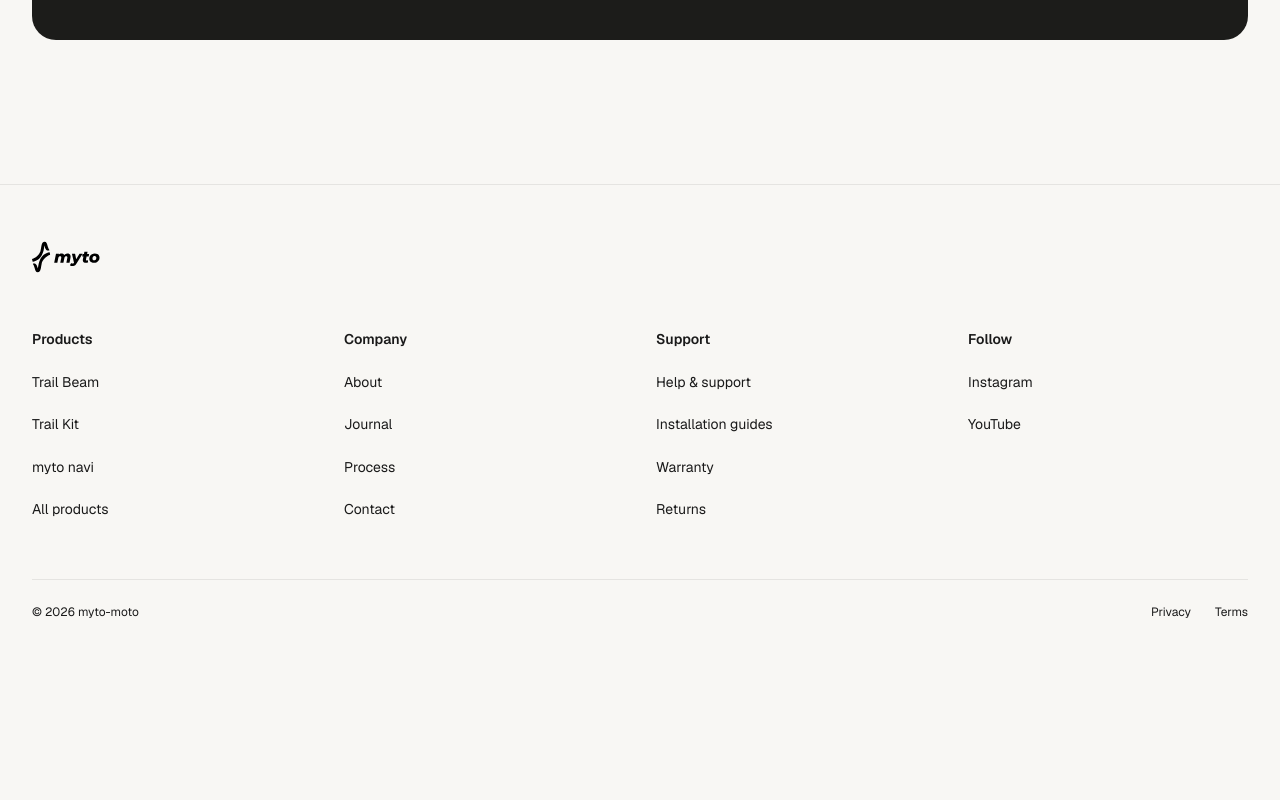
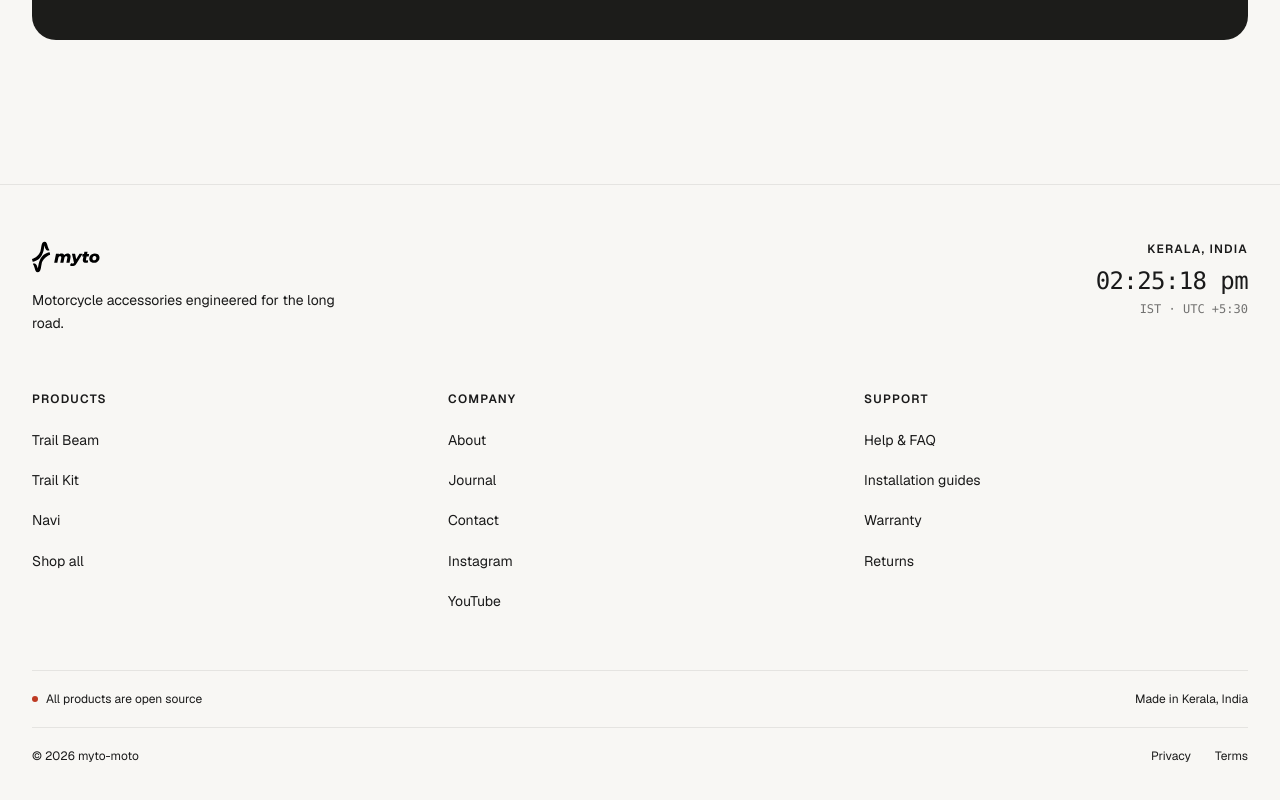
Before and after one commit to annuai/myto, a Next.js app: page /club in a window 1280 px wide. Shown: the part 2118-2918 px from the top of the page. Before the commit the page ends 2778 px from the top, so only its background shows below. Built offline with nearby package versions, Linux system fonts and the light colour scheme.

Commit message:
Border radius changed

```diff
--- a/app/about/page.tsx
+++ b/app/about/page.tsx
@@ -88,7 +88,7 @@ const materials = [
   },
   {
     name: "Silicone dampers",
-    why: "Shore 45A hardness provides the right balance between vibration absorption and positional stability. Used in both the Trail Beam harness and myto navi mount.",
+    why: "Shore 45A hardness provides the right balance between vibration absorption and positional stability. Used in both the Trail Beam harness and Navi mount.",
   },
 ];
 
--- a/app/layout.tsx
+++ b/app/layout.tsx
@@ -24,7 +24,7 @@ export const metadata: Metadata = {
     template: "%s | myto-moto",
   },
   description:
-    "Thoughtfully engineered tools for riders who travel further. Trail Beam, Trail Kit, and myto navi — designed through research, prototyping, and real-world testing.",
+    "Thoughtfully engineered tools for riders who travel further. Trail Beam, Trail Kit, and Navi — designed through research, prototyping, and real-world testing.",
   keywords: [
     "motorcycle accessories",
     "motorcycle gear",
@@ -32,7 +32,7 @@ export const metadata: Metadata = {
     "auxiliary lights",
     "motorcycle navigation",
     "trail beam",
-    "myto navi",
+    "Navi",
     "adventure riding India",
   ],
   metadataBase: new URL("https://myto-moto.com"),
--- a/app/shop/layout.tsx
+++ b/app/shop/layout.tsx
@@ -3,18 +3,18 @@ import type { Metadata } from "next";
 export const metadata: Metadata = {
   title: "Products",
   description:
-    "Three thoughtfully engineered tools for riders who travel further — Trail Beam, Trail Kit, and myto navi.",
+    "Three thoughtfully engineered tools for riders who travel further — Trail Beam, Trail Kit, and Navi.",
   openGraph: {
     title: "Products — myto-moto",
     description:
-      "Three thoughtfully engineered tools for riders who travel further — Trail Beam, Trail Kit, and myto navi.",
+      "Three thoughtfully engineered tools for riders who travel further — Trail Beam, Trail Kit, and Navi.",
     type: "website",
   },
   twitter: {
     card: "summary_large_image",
     title: "Products — myto-moto",
     description:
-      "Three thoughtfully engineered tools for riders who travel further — Trail Beam, Trail Kit, and myto navi.",
+      "Three thoughtfully engineered tools for riders who travel further — Trail Beam, Trail Kit, and Navi.",
   },
 };
 
--- a/app/support/page.tsx
+++ b/app/support/page.tsx
@@ -53,8 +53,8 @@ const productHubs = [
     links: ["Bag setup", "Canvas care", "Strapping system"],
   },
   {
-    name: "myto navi",
-    slug: "myto-navi",
+    name: "Navi",
+    slug: "navi",
     description: "First setup, offline map downloads, battery replacement, and mount adjustment.",
     links: ["First setup", "Map downloads", "Mount adjustment"],
   },
@@ -75,12 +75,12 @@ const faqs: Record<string, FAQItem[]> = {
   Installation: [
     { q: "How difficult is the Trail Beam installation?", a: "The Trail Beam installs in 60–90 minutes with basic hand tools. No electrical expertise required — the included harness uses a relay and pre-wired fuse. The installation guide covers the full process with photographs." },
     { q: "Do I need to modify my bike for the Trail Kit?", a: "No. The Trail Kit uses magnetic mounting for the tank bag — no drilling or modification required. The tool roll attaches to PALS webbing or can be packed inside most tail bags." },
-    { q: "What tools do I need for myto navi installation?", a: "Only the included Allen key. The mount clamps to your handlebar with two bolts and the navi snaps onto the mount. The full process takes about 20 minutes." },
+    { q: "What tools do I need for Navi installation?", a: "Only the included Allen key. The mount clamps to your handlebar with two bolts and the navi snaps onto the mount. The full process takes about 20 minutes." },
   ],
   Warranty: [
     { q: "What does the warranty cover?", a: "The 2-year warranty covers manufacturing defects, material failures, and workmanship issues under normal use. It doesn't cover damage from accidents, incorrect installation, or modifications." },
     { q: "How do I make a warranty claim?", a: "Email clubmyto@gmail.com with your order number, a description of the issue, and photographs. We aim to respond within 24 hours and resolve all warranty claims within 7 business days." },
-    { q: "Does the warranty cover the myto navi battery?", a: "The battery is covered against manufacturing defects for 2 years. Normal capacity degradation over time is not covered, but the battery is user-replaceable and we stock replacements." },
+    { q: "Does the warranty cover the Navi battery?", a: "The battery is covered against manufacturing defects for 2 years. Normal capacity degradation over time is not covered, but the battery is user-replaceable and we stock replacements." },
   ],
 };
 
--- a/components/Footer.tsx
+++ b/components/Footer.tsx
@@ -1,18 +1,15 @@
 import Link from "next/link";
 import Image from "next/image";
+import { FooterClock } from "./FooterClock";
 
-interface FooterProps {
-  className?: string;
-}
-
-const footerColumns = [
+const navColumns = [
   {
     heading: "Products",
     links: [
       { label: "Trail Beam", href: "/products/trail-beam" },
       { label: "Trail Kit", href: "/products/trail-kit" },
-      { label: "myto navi", href: "/products/myto-navi" },
-      { label: "All products", href: "/shop" },
+      { label: "Navi", href: "/products/navi" },
+      { label: "Shop all", href: "/shop" },
     ],
   },
   {
@@ -20,64 +17,70 @@ const footerColumns = [
     links: [
       { label: "About", href: "/about" },
       { label: "Journal", href: "/journal" },
-      { label: "Process", href: "/about" },
       { label: "Contact", href: "/support" },
+      { label: "Instagram", href: "https://instagram.com" },
+      { label: "YouTube", href: "https://youtube.com" },
     ],
   },
   {
     heading: "Support",
     links: [
-      { label: "Help & support", href: "/support" },
+      { label: "Help & FAQ", href: "/support" },
       { label: "Installation guides", href: "/support" },
       { label: "Warranty", href: "/support" },
       { label: "Returns", href: "/support" },
     ],
   },
-  {
-    heading: "Follow",
-    links: [
-      { label: "Instagram", href: "https://instagram.com" },
-      { label: "YouTube", href: "https://youtube.com" },
-    ],
-  },
 ];
 
-export function Footer({ className = "mt-24" }: FooterProps) {
+export function Footer({ className = "mt-24" }: { className?: string }) {
   return (
-    <footer
-      className={className}
-      style={{ background: "var(--color-background)" }}
-    >
-      <div
-        className="border-t"
-        style={{ borderColor: "rgba(0,0,0,0.08)" }}
-      >
-        <div className="container-wide pt-14 pb-10">
+    <footer className={className} style={{ background: "var(--color-background)" }}>
+      <div className="border-t" style={{ borderColor: "rgba(0,0,0,0.08)" }}>
+        <div className="container-wide pt-14 pb-12">
 
-          {/* Large logo mark — Google Store style */}
-          <div className="mb-14">
-            <div className="relative h-8 w-28">
+          {/* Top row: logo + tagline | Kerala clock */}
+          <div className="flex flex-col sm:flex-row sm:items-start sm:justify-between gap-10 mb-14">
+            <div>
+              <div className="relative h-8 w-28 mb-4">
                 <Image
                   src="/myto-logo.svg"
                   alt="myto-moto"
                   fill
                   className="object-contain object-left"
-                style={{ filter: "invert(1) brightness(0)" }}
+                  style={{ filter: "brightness(0)" }}
                 />
+              </div>
+              <p className="text-sm leading-relaxed max-w-xs" style={{ color: "var(--color-muted)" }}>
+                Motorcycle accessories engineered for the long road.
+              </p>
+            </div>
+
+            <div className="sm:text-right">
+              <p
+                className="text-xs font-semibold uppercase tracking-widest mb-2"
+                style={{ color: "var(--color-muted)" }}
+              >
+                Kerala, India
+              </p>
+              <FooterClock />
+              <p className="text-xs mt-1 font-mono" style={{ color: "var(--color-muted)", opacity: 0.6 }}>
+                IST · UTC +5:30
+              </p>
             </div>
           </div>
 
-          {/* Link columns */}
-          <div className="grid grid-cols-2 md:grid-cols-4 gap-x-8 gap-y-10">
-            {footerColumns.map((col) => (
+          {/* Nav columns */}
+          <div className="grid grid-cols-2 md:grid-cols-3 gap-x-8 gap-y-10 mb-14">
+            {navColumns.map((col) => (
               <div key={col.heading}>
                 <p
-                  className="text-sm font-semibold mb-5"
+                  className="text-xs font-semibold uppercase tracking-widest mb-5"
                   style={{ color: "var(--color-foreground)" }}
                 >
                   {col.heading}
                 </p>
-                <ul className="space-y-4">
+                <ul className="space-y-3.5">
                   {col.links.map((link) => (
                     <li key={link.label}>
                       <Link
@@ -94,11 +97,27 @@ export function Footer({ className = "mt-24" }: FooterProps) {
             ))}
           </div>
 
-          {/* Bottom bar */}
+          {/* Open source + location bar */}
           <div
-            className="mt-14 pt-6 flex flex-col sm:flex-row items-start sm:items-center justify-between gap-3 border-t"
+            className="flex flex-col sm:flex-row sm:items-center sm:justify-between gap-3 py-5 border-y"
             style={{ borderColor: "rgba(0,0,0,0.08)" }}
           >
+            <div className="flex items-center gap-2">
+              <span
+                className="inline-block w-1.5 h-1.5 rounded-full flex-shrink-0"
+                style={{ background: "var(--color-accent)" }}
+              />
+              <p className="text-xs" style={{ color: "var(--color-muted)" }}>
+                All products are open source
+              </p>
+            </div>
+            <p className="text-xs" style={{ color: "var(--color-muted)" }}>
+              Made in Kerala, India
+            </p>
+          </div>
+
+          {/* Bottom bar */}
+          <div className="mt-5 flex flex-col sm:flex-row sm:items-center sm:justify-between gap-3">
             <p className="text-xs" style={{ color: "var(--color-muted)" }}>
               © {new Date().getFullYear()} myto-moto
             </p>
--- /dev/null
+++ b/components/FooterClock.tsx
@@ -0,0 +1,28 @@
+"use client";
+import { useState, useEffect } from "react";
+
+export function FooterClock() {
+  const [time, setTime] = useState<string | null>(null);
+
+  useEffect(() => {
+    const tick = () =>
+      setTime(
+        new Date().toLocaleTimeString("en-IN", {
+          timeZone: "Asia/Kolkata",
+          hour: "2-digit",
+          minute: "2-digit",
+          second: "2-digit",
+          hour12: true,
+        })
+      );
+    tick();
+    const id = setInterval(tick, 1000);
+    return () => clearInterval(id);
+  }, []);
+
+  return (
+    <span className="font-mono text-2xl font-medium tracking-tight tabular-nums">
+      {time ?? "—:—:—"}
+    </span>
+  );
+}
--- a/components/Navigation.tsx
+++ b/components/Navigation.tsx
@@ -67,7 +67,7 @@ export function Navigation() {
             animate={
               floatingPill
                 ? {
-                    borderRadius: 20,
+                    borderRadius: 9999,
                     boxShadow: "0 4px 24px rgba(0,0,0,0.10), 0 1px 4px rgba(0,0,0,0.06)",
                   }
                 : {
--- a/components/product/ProductPage.tsx
+++ b/components/product/ProductPage.tsx
@@ -45,7 +45,7 @@ const reviewsBySlug: Record<string, { name: string; stars: number; text: string;
     { name: "Arjun K.", stars: 5, text: "The tool roll is exactly what I've been looking for. Proper sized pockets, proper material. The waxed canvas already has some character after two months.", location: "Hyderabad" },
     { name: "Meera N.", stars: 5, text: "Worth every rupee. Expands just enough for an overnight kit when I need it. The map window works with my Pixel 7 Pro perfectly.", location: "Chennai" },
   ],
-  "myto-navi": [
+  "navi": [
     { name: "Siddharth V.", stars: 5, text: "Finally. A device that does one thing and does it properly. The display is the best I've seen on anything motorcycling-adjacent.", location: "Ahmedabad" },
     { name: "Aditya L.", stars: 5, text: "Rode 8 days without a signal connection. The offline maps are genuinely comprehensive. Didn't miss my phone once.", location: "Jaipur" },
     { name: "Neeraj P.", stars: 5, text: "The vibration isolation mount is worth the price of entry alone. My phone screen always had micro-blur on my old 390 Adventure. Nothing with the navi.", location: "Chandigarh" },
@@ -69,12 +69,12 @@ const faqsBySlug: Record<string, { q: string; a: string }[]> = {
     { q: "Can the tool roll be attached externally?", a: "Yes. The tool roll has PALS/MOLLE-compatible webbing on the back and can be mounted to any PALS system or lashed to external luggage with the included straps." },
     { q: "Is the tank bag rainproof without a cover?", a: "The 600D polyester outer with PU coating and YKK water-resistant zips handles sustained rain without a rain cover. The internal PU-coated lining provides an additional waterproofing layer." },
   ],
-  "myto-navi": [
+  "navi": [
     { q: "How do I download maps?", a: "Connect the navi to Wi-Fi via the settings menu, navigate to Map Downloads, and select regions. India is pre-loaded. Additional regions (Nepal, Bhutan, Sri Lanka) are available as free downloads." },
     { q: "Does the navi work without GPS signal?", a: "The navi uses multi-constellation GPS (GPS + GLONASS) for maximum signal coverage. In areas with poor satellite visibility, it uses stored track data to maintain position. It does not require mobile data at any point." },
     { q: "What's the battery life with the display at maximum brightness?", a: "At maximum brightness (800 nits), battery life is approximately 9 hours. At 50% brightness, which is sufficient for most daytime conditions, battery life extends to 14+ hours. The navi can charge via USB-C while riding." },
     { q: "Can I import custom routes?", a: "Yes. The navi accepts GPX files via USB-C connection. Import custom routes through the desktop companion app (Windows/Mac) and they appear in the Route Library on the device." },
-    { q: "Is the mount compatible with RAM Ball systems?", a: "The myto navi mount is compatible with RAM 1\" B-ball systems, giving access to the full RAM mounting ecosystem for different handlebar configurations and mounting positions." },
+    { q: "Is the mount compatible with RAM Ball systems?", a: "The Navi mount is compatible with RAM 1\" B-ball systems, giving access to the full RAM mounting ecosystem for different handlebar configurations and mounting positions." },
     { q: "What happens if the screen is damaged?", a: "The screen protector (pre-applied) absorbs most minor impacts. For screen replacement, contact us — it's a warranted component and we carry replacement units. The device can be sent in for screen service." },
   ],
 };
@@ -93,7 +93,7 @@ const compatibilityBySlug: Record<string, { category: string; bikes: string[] }[
     { category: "Adventure bikes", bikes: ["All 600cc+ adventure motorcycles", "KTM Adventure range", "BMW GS range", "Royal Enfield Himalayan"] },
     { category: "Note", bikes: ["Non-steel or carbon fibre tanks are not compatible with magnetic mounting", "Tanks with large plastic covers over the magnetic area may reduce hold strength"] },
   ],
-  "myto-navi": [
+  "navi": [
     { category: "Universal fitment", bikes: ["22mm (7/8\") handlebars — all manufacturers", "28.6mm (1-1/8\") handlebars — all manufacturers", "RAM 1\" B-ball compatible"] },
     { category: "Charging", bikes: ["All motorcycles with 12V USB-C socket", "12V socket (requires USB-C adapter, not included)", "Power banks for off-bike use"] },
   ],
@@ -263,7 +263,7 @@ export function ProductPage({ product, relatedProducts }: ProductPageProps) {
               {engineeringSteps.map((step, i) => (
                 <FadeUp key={step.n} delay={i * 0.06}>
                   <div
-                    className="p-5 border-b border-r last:border-r-0 md:[&:nth-child(2n)]:border-r-0 lg:[&:nth-child(2n)]:border-r lg:[&:nth-child(3n)]:border-r-0"
+                    className="h-full p-5 border-b border-r last:border-r-0 md:[&:nth-child(2n)]:border-r-0 lg:[&:nth-child(2n)]:border-r lg:[&:nth-child(3n)]:border-r-0"
                     style={{ borderColor: "rgba(0,0,0,0.08)" }}
                   >
                     <span className="text-xs font-mono font-bold block mb-2" style={{ color: "var(--color-accent)" }}>
--- a/content/journal/designing-for-repairability.tsx
+++ b/content/journal/designing-for-repairability.tsx
@@ -11,7 +11,7 @@ export const meta = {
 export const paragraphs = [
   "Before we start designing any product, we ask a single question: can a rider repair this on the road with tools they already carry? If the answer is no, we redesign until it is. This isn't a marketing stance — it's a design constraint that improves the product in ways that have nothing to do with repairability.",
   "Designing for repairability forces modularity. A lamp housing that can be opened without specialist tools to replace a gasket must have a logical, accessible sealing interface. That same interface makes the assembly easier to quality-check at production. It makes warranty assessment faster. It makes the product easier to understand. Repairability isn't a separate design goal — it's a forcing function for good engineering.",
-  "The Trail Beam can be fully disassembled with a 3mm Allen key and a Phillips PH2 — tools that live in the Trail Kit. The gasket, lens, and LED module are all replaceable. We stock spares. The myto navi has a user-replaceable battery accessible through four M3 screws. The Trail Kit tool roll uses a standard brass press-stud closure that can be replaced at any saddler.",
+  "The Trail Beam can be fully disassembled with a 3mm Allen key and a Phillips PH2 — tools that live in the Trail Kit. The gasket, lens, and LED module are all replaceable. We stock spares. The Navi has a user-replaceable battery accessible through four M3 screws. The Trail Kit tool roll uses a standard brass press-stud closure that can be replaced at any saddler.",
   "There's a broader argument here that we find hard to ignore. Products designed to be unrepairable are optimised for replacement. We're not in the business of planned obsolescence. A product that lasts a decade in active use represents better value — and a better use of the energy and materials that went into making it — than one that looks similar but fails in three years and goes to landfill.",
 ];
 
--- a/content/journal/navigation-without-phone.tsx
+++ b/content/journal/navigation-without-phone.tsx
@@ -2,7 +2,7 @@ export const meta = {
   slug: "navigation-without-phone",
   title: "Why a Phone Is Still the Wrong Tool for Navigation",
   excerpt:
-    "After riding 40,000km with a phone as primary navigation, we documented every failure mode. The list formed the brief for myto navi.",
+    "After riding 40,000km with a phone as primary navigation, we documented every failure mode. The list formed the brief for Navi.",
   date: "2025-09-14",
   category: "Research",
   author: "Annuai",
@@ -11,7 +11,7 @@ export const meta = {
 export const paragraphs = [
   "Over 40,000 km of long-distance riding with a phone as primary navigation, we documented every failure. Not anecdotally — we kept a log. Heat management failures above 40°C ambient: 23 incidents. Screen unreadable in direct sun without shade: daily occurrence. Notification interruptions during navigation: too frequent to count. Camera OIS failure from sustained vibration: two phones.",
   "The phone is the wrong device for motorcycle navigation for reasons that aren't obvious until you've experienced them on a long trip. The most fundamental issue is that phones are designed to run multiple tasks simultaneously, and navigation competes with every other process on the device for thermal headroom. On a hot day, in direct sun, mounted to a vibrating handlebar, a phone is working harder than it was designed to work.",
-  "The myto navi started from that failure log. We didn't set out to build a navigation device — we set out to solve eleven documented problems. The device that emerged from that process happens to be a dedicated navigation unit. Single-purpose by necessity, not by philosophy. Everything in the specification traces back to a line in that failure log.",
+  "The Navi started from that failure log. We didn't set out to build a navigation device — we set out to solve eleven documented problems. The device that emerged from that process happens to be a dedicated navigation unit. Single-purpose by necessity, not by philosophy. Everything in the specification traces back to a line in that failure log.",
   "The most common objection we hear is that a dedicated device is an extra thing to carry and maintain. That's true. But a phone that throttles to 30% performance in the Rajasthan heat, becomes unreadable at noon, and dies from vibration damage in 18 months isn't a navigation device. It's a liability with navigation software installed.",
 ];
 
--- a/lib/products.ts
+++ b/lib/products.ts
@@ -98,7 +98,7 @@ export const products: Product[] = [
     installTime: "60–90 minutes",
     materials: "Die-cast aluminium housing, polycarbonate lens, stainless steel hardware, silicone gaskets",
     ecosystemNote:
-      "Pairs directly with myto navi for integrated lighting triggers. The Trail Beam harness includes a signal output compatible with the navi's accessory port.",
+      "Pairs directly with Navi for integrated lighting triggers. The Trail Beam harness includes a signal output compatible with the navi's accessory port.",
   },
   {
     id: "p2",
@@ -172,17 +172,17 @@ export const products: Product[] = [
     installTime: "5 minutes (magnetic mount)",
     materials: "600D polyester, PU-coated ripstop, waxed cotton canvas, N52 rare-earth magnets, YKK zippers, aluminium hardware",
     ecosystemNote:
-      "Designed to carry the Trail Beam harness cleanly and route cables through the base grommet. The map pocket aligns with myto navi's mount position on most handlebars.",
+      "Designed to carry the Trail Beam harness cleanly and route cables through the base grommet. The map pocket aligns with Navi's mount position on most handlebars.",
   },
   {
     id: "p3",
-    slug: "myto-navi",
-    name: "myto navi",
+    slug: "navi",
+    name: "Navi",
     tagline: "Navigate. Nothing else.",
     description:
       "A dedicated motorcycle navigation unit that does one thing right: turn-by-turn navigation with a sunlight-readable 3.5\" display, 12-hour battery, and vibration-isolated mount. No social features. No distractions.",
     longDescription:
-      "Phones fail as navigation devices on motorcycles for specific, solvable reasons: heat management failures, display glare, vibration damage to OIS cameras, and notification interruptions. The myto navi was designed to solve each problem without compromise. The 3.5\" IPS display runs at 800 nits — readable in direct Rajasthani sunlight. The vibration-isolated mount uses dual-axis dampening so the unit absorbs handlebar input rather than transmitting it to the screen. Offline maps mean you navigate in areas with no signal as naturally as in cities.",
+      "Phones fail as navigation devices on motorcycles for specific, solvable reasons: heat management failures, display glare, vibration damage to OIS cameras, and notification interruptions. The Navi was designed to solve each problem without compromise. The 3.5\" IPS display runs at 800 nits — readable in direct Rajasthani sunlight. The vibration-isolated mount uses dual-axis dampening so the unit absorbs handlebar input rather than transmitting it to the screen. Offline maps mean you navigate in areas with no signal as naturally as in cities.",
     price: 11000,
     category: "Navigation",
     features: [
@@ -239,7 +239,7 @@ export const products: Product[] = [
       "All motorcycles with 12V USB-C or standard socket",
     ],
     whatsInBox: [
-      "myto navi unit × 1",
+      "Navi unit × 1",
       "Vibration-isolated handlebar mount × 1",
       "22mm + 28.6mm bar clamps × 2",
       "USB-C charging cable (1.5m) × 1",
@@ -250,7 +250,7 @@ export const products: Product[] = [
     installTime: "20 minutes",
     materials: "Polycarbonate housing with aluminium reinforcement, IPS display, silicone vibration dampers, stainless hardware",
     ecosystemNote:
-      "The myto navi accessory port connects to the Trail Beam harness signal output for automatic light control. Works with Trail Kit for integrated handlebar-area organisation.",
+      "The Navi accessory port connects to the Trail Beam harness signal output for automatic light control. Works with Trail Kit for integrated handlebar-area organisation.",
   },
 ];
 
--- a/lib/search-items.ts
+++ b/lib/search-items.ts
@@ -14,7 +14,7 @@ export const searchItems: SearchItem[] = [
   { title: "Support", href: "/support", category: "Pages", description: "Help, FAQs, and contact" },
   { title: "Trail Beam", href: "/products/trail-beam", category: "Products", description: "Auxiliary LED fog lamps — ₹7,000" },
   { title: "Trail Kit", href: "/products/trail-kit", category: "Products", description: "Modular adventure utility system — ₹5,000" },
-  { title: "myto navi", href: "/products/myto-navi", category: "Products", description: "Dedicated motorcycle navigation — ₹11,000" },
+  { title: "Navi", href: "/products/navi", category: "Products", description: "Dedicated motorcycle navigation — ₹11,000" },
   { title: "Contact us", href: "mailto:clubmyto@gmail.com", category: "Contact", description: "clubmyto@gmail.com" },
 ];
 
```
Also changed, not shown: public/products/navi.png (renamed from public/products/myto-navi.png). Lines whose indentation alone changed are shown as unchanged.
